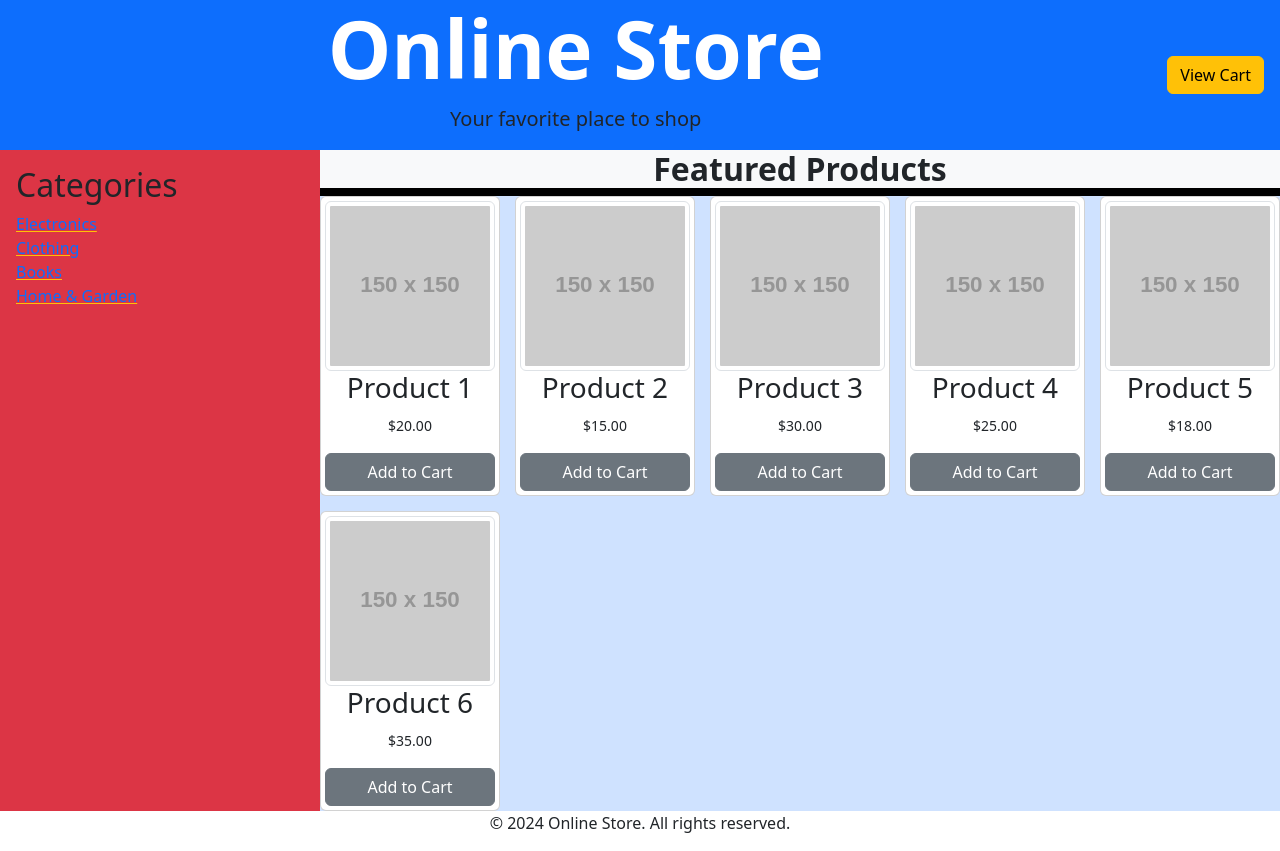
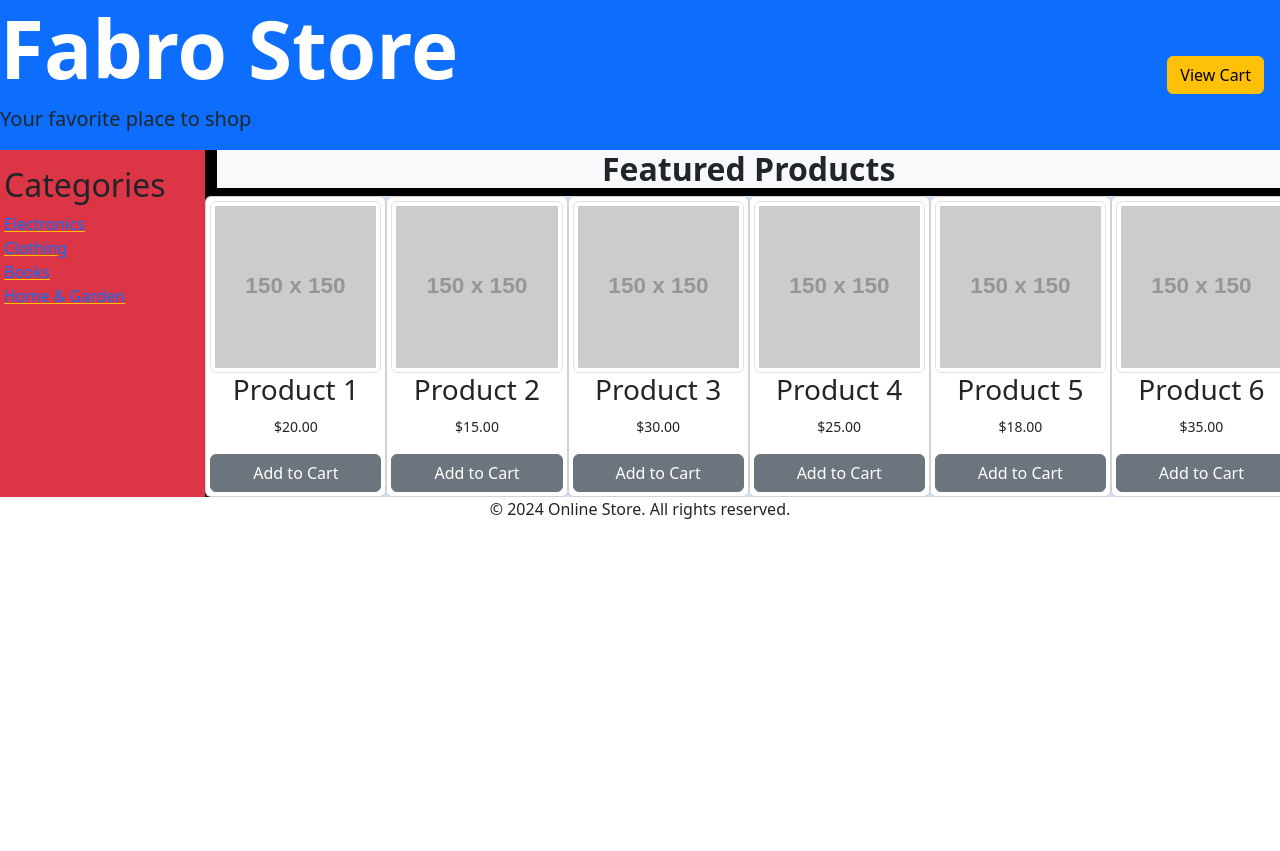
Before and after one commit to Fabrorg/Todo, a plain HTML site: page 2ºeva/ejercicio1_tema3.html in a window 1280 px wide. After the commit the page ends 800 px from the top, so only its background shows below. Drawn offline with nearby package versions, Linux system fonts and the light colour scheme; placeholder pictures from the web are drawn by us.

Commit message:
Cambio a todo bootstrap, sin style o css

```diff
--- a/2ºeva/ejercicio1_tema3.html
+++ b/2ºeva/ejercicio1_tema3.html
@@ -7,7 +7,7 @@
     <title>Online Store</title>
     <link href="https://cdn.jsdelivr.net/npm/bootstrap@5.3.0-alpha3/dist/css/bootstrap.min.css" rel="stylesheet"
         integrity="sha384-KK94CHFLLe+nY2dmCWGMq91rCGa5gtU4mk92HdvYe+M/SXH301p5ILy+dN9+nJOZ" crossorigin="anonymous">
-    <style>
+    <!-- <style>
         body {
             display: grid;
             grid-template-areas:
@@ -43,18 +43,19 @@
             grid-template-columns: repeat(auto-fit, minmax(150px, 1fr));
             gap: 15px;
         }
-    </style>
+    </style>-->
 </head>
 
 <body>
-    <header class="bg-primary text-center">
+    <header class="bg-primary d-flex justify-content-between align-items-center">
         <div>
-            <h1 class="display-1 text-white fw-bold">Online Store</h1>
+            <h1 class="display-1 text-white fw-bold">Fabro Store</h1>
             <p class="lead">Your favorite place to shop</p>
         </div>
-        <button class="btn btn-warning m-3">View Cart</button>
+        <button class="btn btn-warning m-3 h-50">View Cart</button>
     </header>
-    <aside class="sidebar p-3 bg-danger">
+    <div class="row">
+        <aside class="sidebar p-3 bg-danger col-2">
             <h2>Categories</h2>
             <ul class="nav flex-column">
                 <li><a class="link-underline-warning link-opacity-75-hover" href="#electronics">Electronics</a></li>
@@ -63,48 +64,51 @@
                 <li><a class="link-underline-warning link-opacity-10-hover" href="#home-garden">Home & Garden</a></li>
             </ul>
         </aside>
-    <main class="main bg-black">
+        <main class="main bg-black col">
             <h2 class="text-center bg-light fw-bold">Featured Products</h2>
             <section class="product-grid bg-primary-subtle">
-            <article class="card text-center p-1">
+                <div class="row">
+                    <article class="card text-center p-1 col">
                         <img class="img-thumbnail" src="https://via.placeholder.com/150" alt="Product 1">
                         <p class="h3">Product 1</h3>
                         <p><small>$20.00</small></p>
                         <button class="btn btn-secondary">Add to Cart</button>
                     </article>
-            <article class="card text-center p-1">
+                    <article class="card text-center p-1 col">
                         <img class="img-thumbnail" src="https://via.placeholder.com/150" alt="Product 2">
                         <p class="h3">Product 2</h3>
                         <p><small>$15.00</small></p>
                         <button class="btn btn-secondary">Add to Cart</button>
                     </article>
-            <article class="card text-center p-1">
+                    <article class="card text-center p-1 col">
                         <img class="img-thumbnail" src="https://via.placeholder.com/150" alt="Product 3">
                         <p class="h3">Product 3</h3>
                         <p><small>$30.00</small></p>
                         <button class="btn btn-secondary">Add to Cart</button>
                     </article>
-            <article class="card text-center p-1">
+                    <article class="card text-center p-1 col">
                         <img class="img-thumbnail" src="https://via.placeholder.com/150" alt="Product 4">
                         <h3>Product 4</h3>
                         <p><small>$25.00</small></p>
                         <button class="btn btn-secondary">Add to Cart</button>
                     </article>
-            <article class="card text-center p-1">
+                    <article class="card text-center p-1 col">
                         <img class="img-thumbnail" src="https://via.placeholder.com/150" alt="Product 5">
                         <h3>Product 5</h3>
                         <p><small>$18.00</small></p>
                         <button class="btn btn-secondary">Add to Cart</button>
                     </article>
-            <article class="card text-center p-1">
+                    <article class="card text-center p-1 col">
                         <img class="img-thumbnail" src="https://via.placeholder.com/150" alt="Product 6">
                         <h3>Product 6</h3>
                         <p><small>$35.00</small></p>
                         <button class="btn btn-secondary">Add to Cart</button>
                     </article>
+                </div>
             </section>
         </main>
-    <footer class="text-center">
+    </div>
+    <footer class="text-center h-2">
         <p>&copy; 2024 Online Store. All rights reserved.</p>
     </footer>
 </body>
```
Lines whose indentation alone changed are shown as unchanged.
